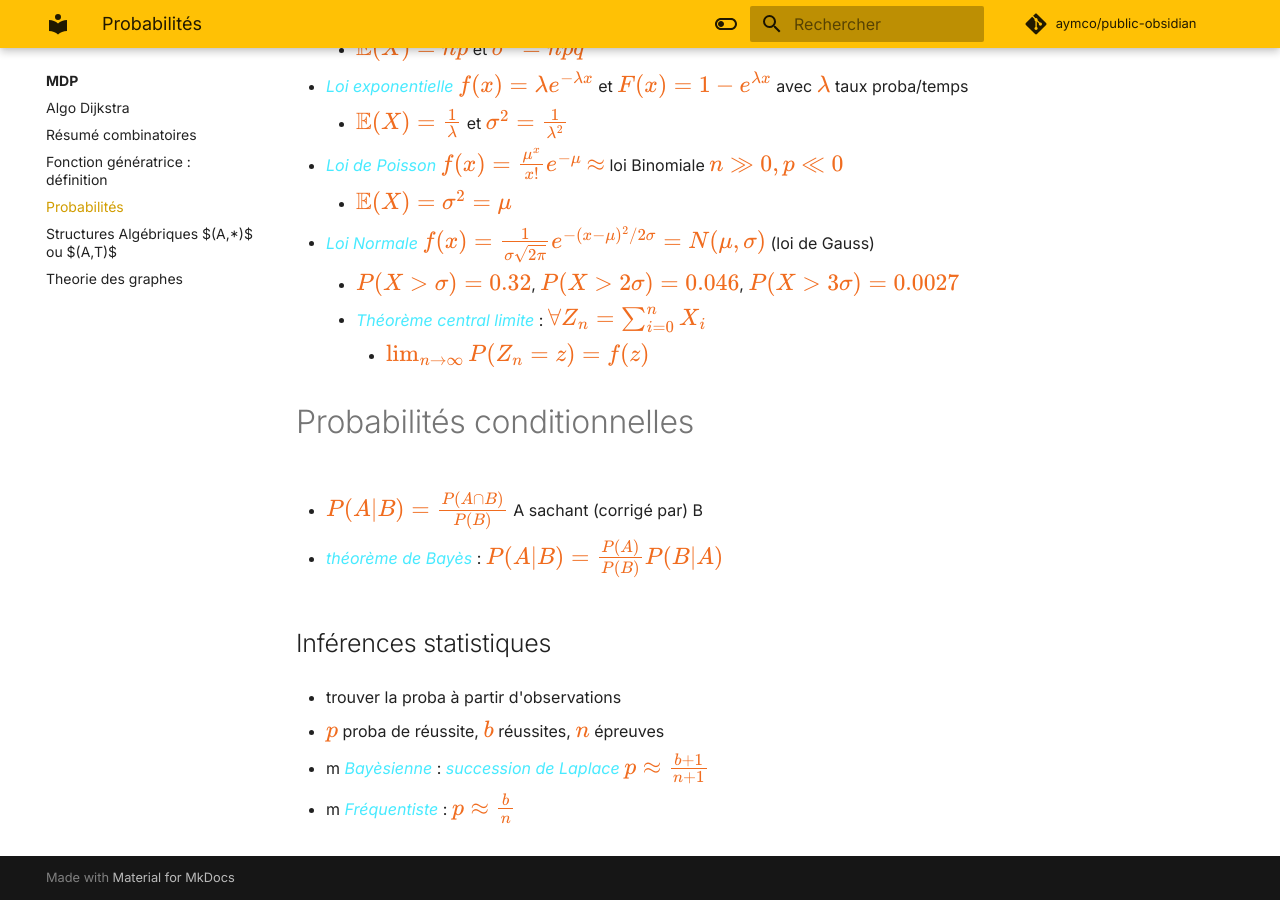
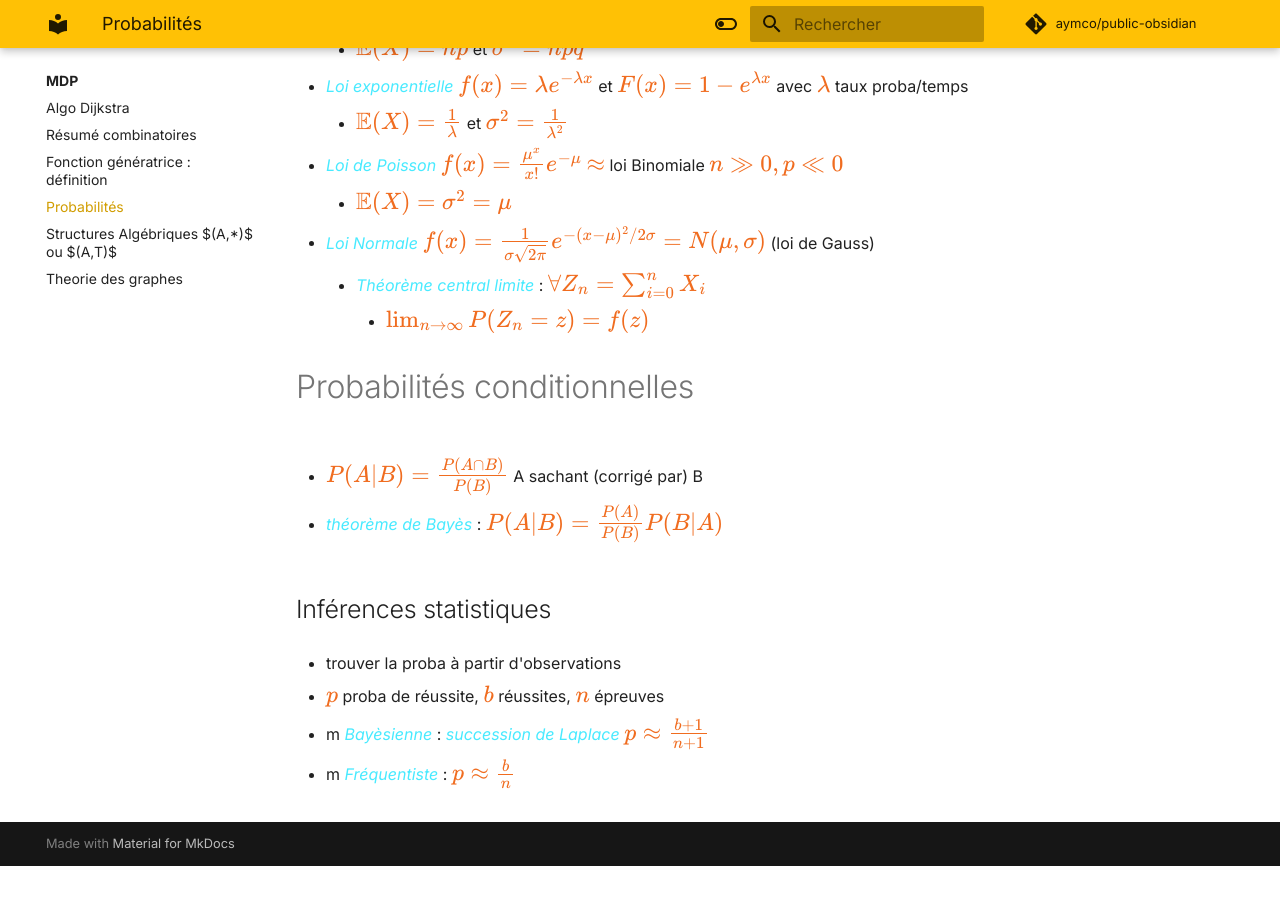
Before and after one commit to Aymco/public-obsidian, an MkDocs documentation site: the page built from docs/MDP/Probabilités.md, in a window 1280 px wide and 900 px high, scrolled down 1674 px. Built offline with MkDocs 1.6.1 and Material for MkDocs 9.7.7, drawn with Linux system fonts in a browser that asks for light colours; comment, search, counter and statistics services are not loaded; after the commit the page ends 2540 px from its top, so only the background shows below that.

Commit message:
PUSH NOTE : Probabilités.md

```diff
--- a/docs/MDP/Probabilités.md
+++ b/docs/MDP/Probabilités.md
@@ -63,7 +63,6 @@ updated: 2024-01-04
 	- $\mathbb{E}(X)=\sigma^{2}=\mu$
 
 - *Loi Normale* $f(x)=\frac{1}{\sigma \sqrt{ 2\pi }}e^{-(x-\mu)^{2}/2\sigma}=N(\mu,\sigma)$ (loi de Gauss)
-	- $P(X > σ) = 0.32$, $P(X > 2σ) = 0.046$, $P(X > 3σ) = 0.0027$
 	- *Théorème central limite* : $\forall Z_{n}=\sum_{i=0}^{n}X_{i}$
 		- $\lim_{ n \to \infty } P(Z_{n}=z)=f(z)$
 # Probabilités conditionnelles
```
